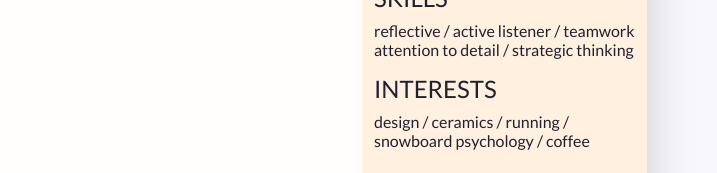
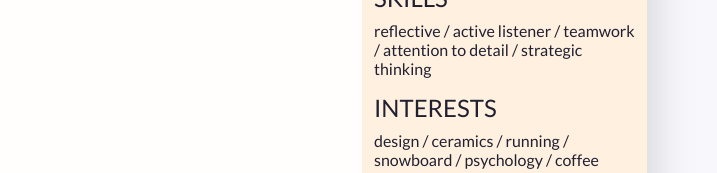
Before and after one commit to igabykowska/PRJ4-CV_IgaBykowska_220395, a plain HTML site: page index.html in a window 1280 px wide. Shown: the part 622-795 px from the top of the page, 563-1280 px from the left. Drawn offline with nearby package versions, Linux system fonts and the light colour scheme.

Commit message:
Update index.html

```diff
--- a/index.html
+++ b/index.html
@@ -284,13 +284,12 @@
 
           <section class="my-3 aside-section">
             <h4>SKILLS</h4>
-            <h6>reflective / active listener / teamwork  attention to detail / strategic thinking </h6>
+            <h6>reflective / active listener / teamwork / attention to detail / strategic thinking </h6>
           </section>
 
 			<section class="my-3 aside-section">
             <h4>INTERESTS</h4>
-            <h6>design / ceramics / running / snowboard
-				psychology / coffee</h6>
+            <h6>design / ceramics / running / snowboard / psychology / coffee</h6>
 
           </section>
 
```
